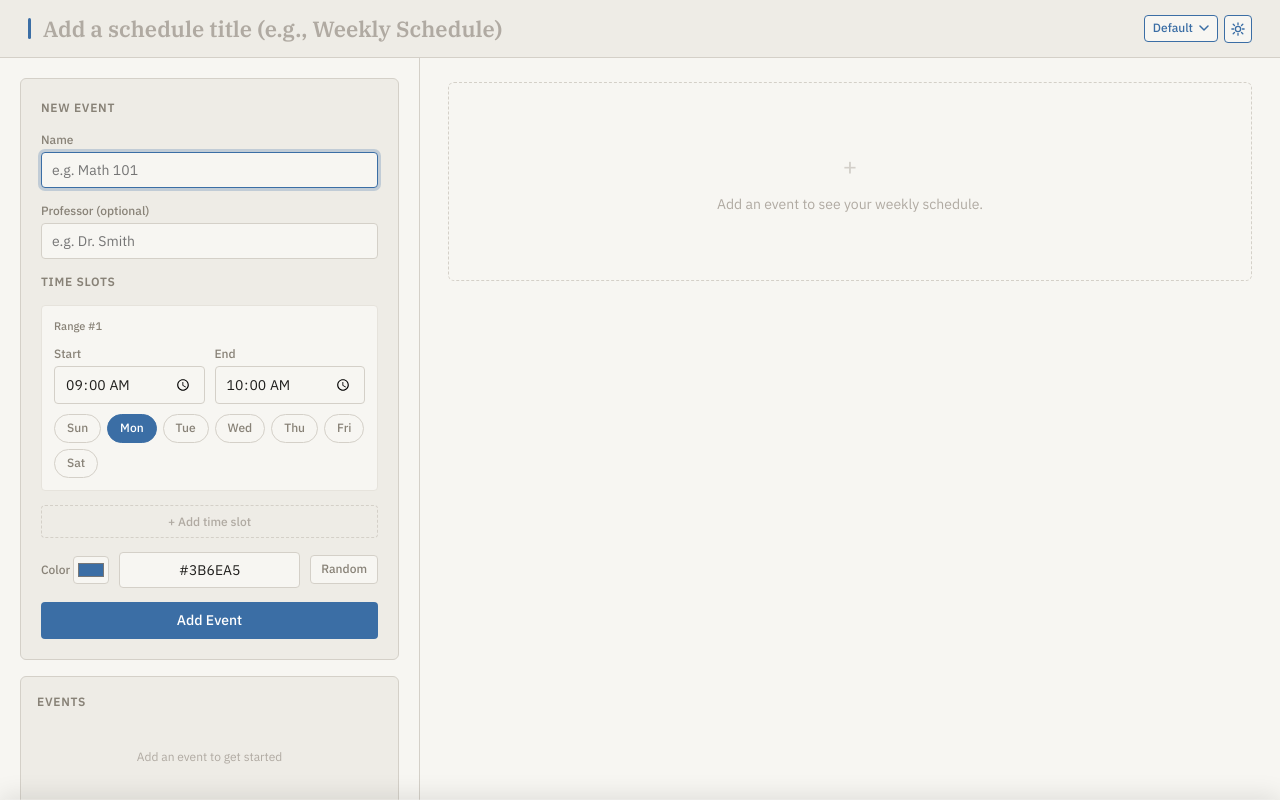
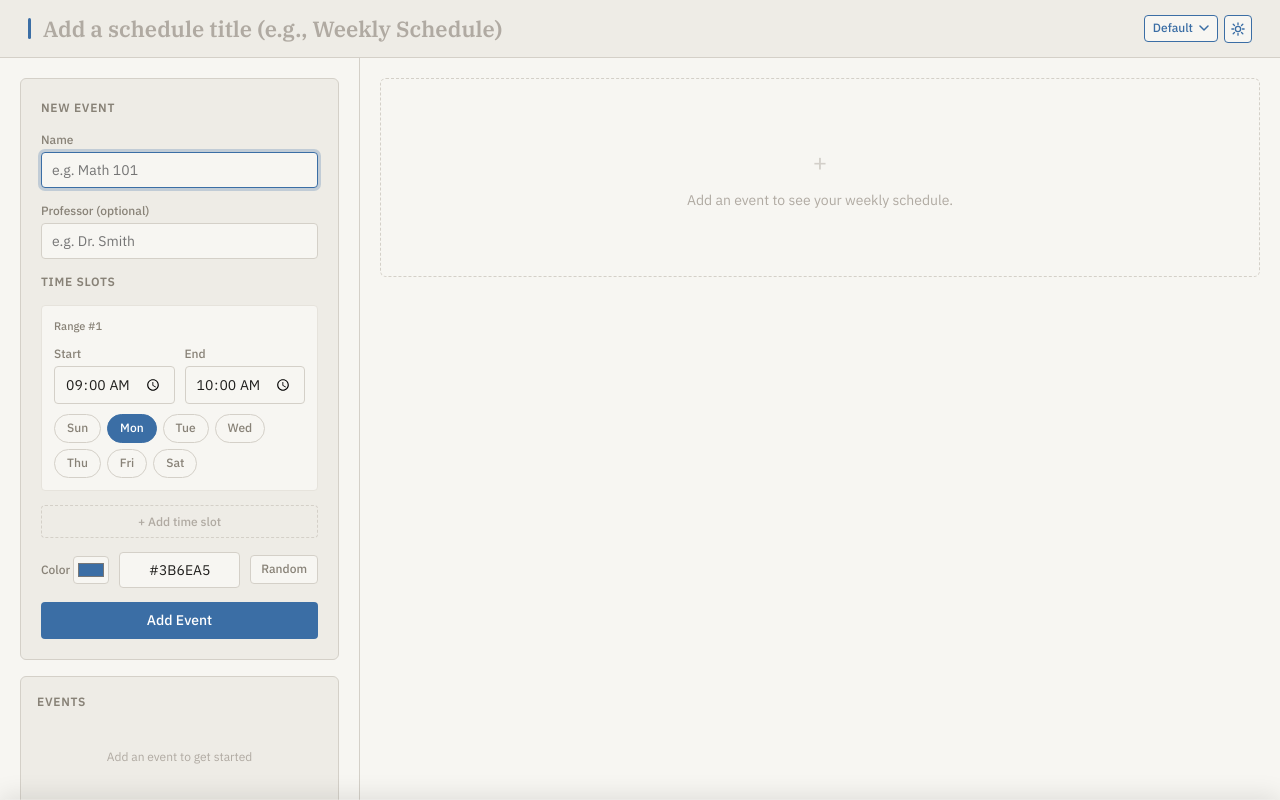
Before and after one commit to flloisee/class-sched-maker, a React (Vite) app: page / in a window 1280 px wide. Built offline with nearby package versions, Linux system fonts and the light colour scheme.

Commit message:
Tighten layout spacing and add inset to schedule blocks

```diff
--- a/src/App.css
+++ b/src/App.css
@@ -1,7 +1,7 @@
 .app {
   height: 100vh;
   display: grid;
-  grid-template-columns: 420px 1fr;
+  grid-template-columns: 360px 1fr;
   grid-template-rows: auto 1fr;
   overflow: hidden;
 }
@@ -107,7 +107,7 @@
 }
 
 .app-main {
-  padding: 24px 28px 28px;
+  padding: 20px 20px 24px;
   overflow: auto;
   background: var(--bg);
 }
--- a/src/components/WeeklySchedule.tsx
+++ b/src/components/WeeklySchedule.tsx
@@ -150,10 +150,10 @@ export default function WeeklySchedule({ events, onSelectEvent, onAddNew, title,
     const left = track * width;
 
     return {
-      top: `${top}%`,
-      height: `${height}%`,
-      left: `${left}%`,
-      width: `${width}%`,
+      top: `calc(${top}% + 3px)`,
+      height: `calc(${height}% - 6px)`,
+      left: `calc(${left}% + 2px)`,
+      width: `calc(${width}% - 4px)`,
       "--event-block-bg": blendColor(colorForTheme(event.color, isDark), bgHex, isDark ? 0.22 : 0.30),
     } as React.CSSProperties;
   }
```
